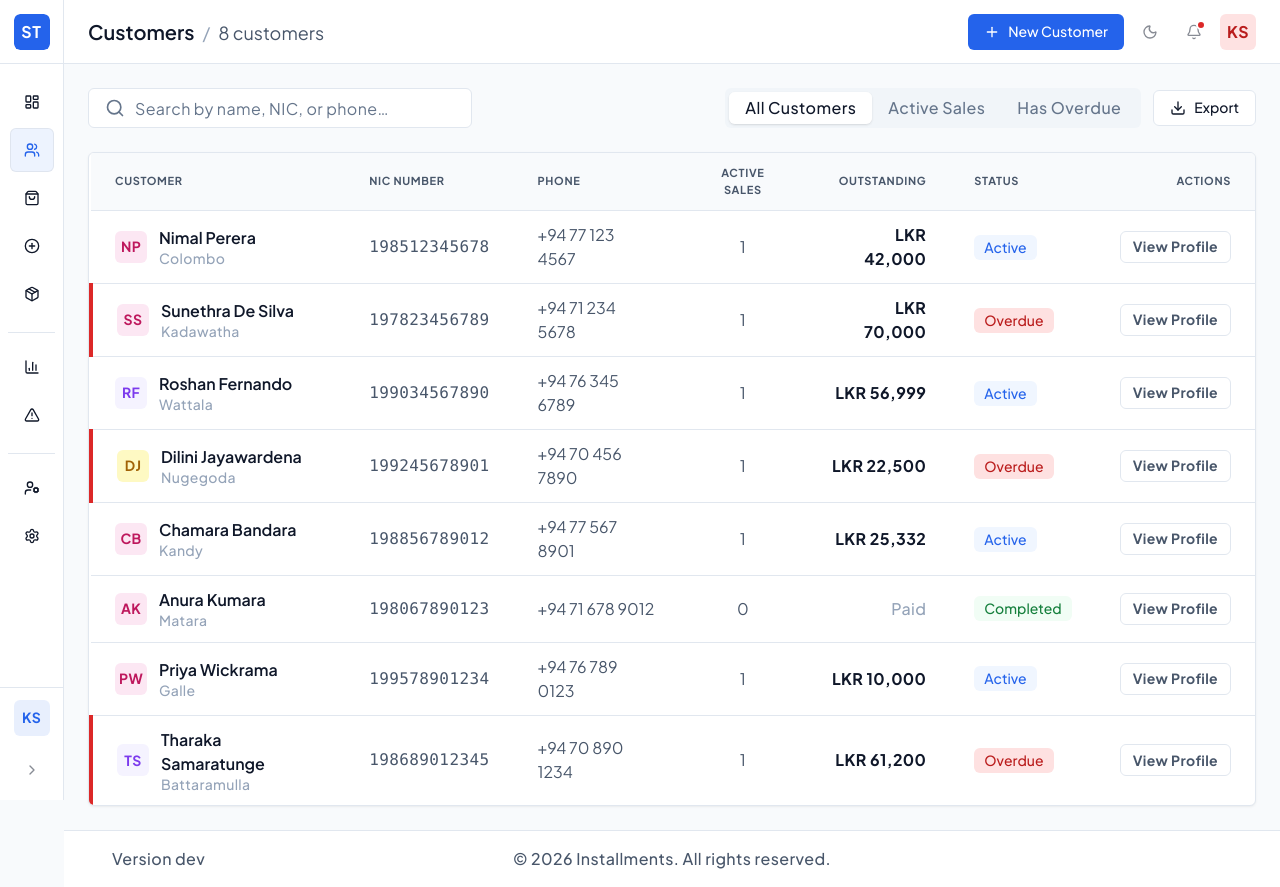
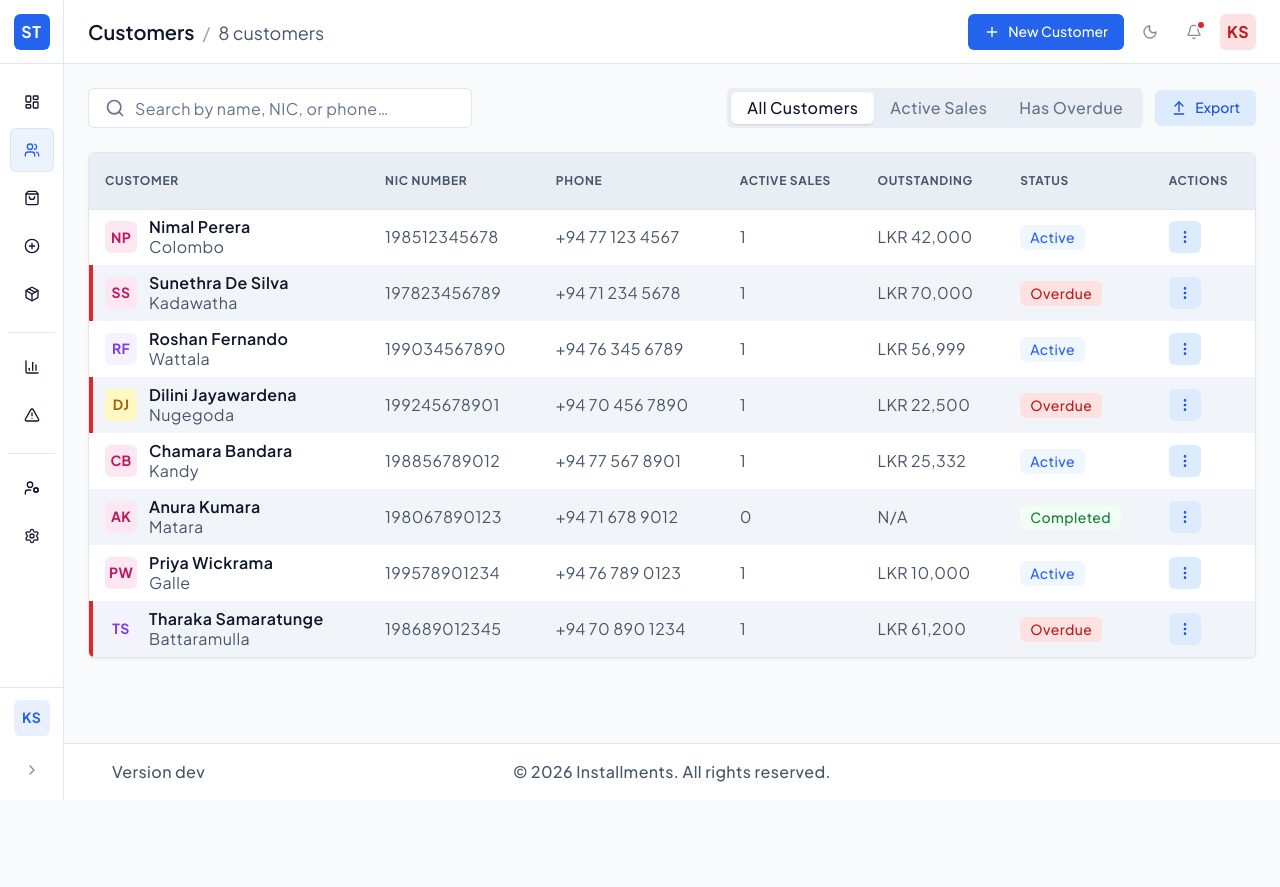
Before and after one commit to Eran2001/ledger-app-web-service, a React (Vite) app: page /customers in a window 1280 px wide. After the commit the page ends 800 px from the top, so only its background shows below. Built offline with nearby package versions, Linux system fonts and the light colour scheme; the HTML template or start-up script is replaced by a standard one.

Commit message:
enahcne the cusotmer index

```diff
--- a/src/components/icons/index.ts
+++ b/src/components/icons/index.ts
@@ -184,4 +184,5 @@ export {
   ShoppingBag,
   FlaskConical,
   UserCog,
+  ArrowUpFromLine,
 } from "lucide-react";
--- a/src/components/shared/empty-state.tsx
+++ b/src/components/shared/empty-state.tsx
@@ -21,6 +21,7 @@ export function EmptyState({
   onAction,
 }: EmptyStateProps) {
   return (
+    <div className="p-6">
       <div
         className={cn(
           "surface-card global-rounded border border-default",
@@ -83,5 +84,6 @@ export function EmptyState({
           </Button>
         )}
       </div>
+    </div>
   );
 }
--- a/src/components/ui/table.tsx
+++ b/src/components/ui/table.tsx
@@ -52,7 +52,9 @@ function Table({
     return <Card className="p-0 gap-0 overflow-hidden">{tableEl}</Card>;
   }
 
-  return tableEl;
+  return (
+    <Card className="card-base overflow-hidden p-0 gap-0">{tableEl}</Card>
+  );
 }
 
 function TableHeader({ className, ...props }: React.ComponentProps<"thead">) {
@@ -124,11 +126,14 @@ function TableHead({
 
 interface TableCellProps extends React.ComponentProps<"td"> {
   variant?: "striped" | "simple";
+  accentBar?: boolean;
 }
 
 function TableCell({
   className,
   variant = "striped",
+  accentBar = false,
+  children,
   ...props
 }: TableCellProps) {
   return (
@@ -136,12 +141,21 @@ function TableCell({
       data-slot="table-cell"
       className={cn(
         "align-middle whitespace-nowrap",
+        accentBar && "relative",
         variant === "simple" ? "h-extra-large px-4" : "h-extra-large px-4",
         "[&:has([role=checkbox])]:pr-0 *:[[role=checkbox]]:translate-y-0.5",
         className,
       )}
       {...props}
-    />
+    >
+      {accentBar && (
+        <span
+          aria-hidden
+          className="absolute left-0 top-0 bottom-0 w-1 surface-danger"
+        />
+      )}
+      {children}
+    </td>
   );
 }
 
--- a/src/index.css
+++ b/src/index.css
@@ -4041,7 +4041,7 @@
 
   /* TABS */
   .tabs-list {
-    background-color: var(--muted);
+    background-color: color-mix(in srgb, var(--border) 50%, var(--muted));
     color: var(--muted-foreground);
   }
 
--- a/src/pages/customer/index.tsx
+++ b/src/pages/customer/index.tsx
@@ -6,7 +6,21 @@ import { TopBar } from "@/components/shared/top-bar";
 import { Button } from "@/components/ui/button";
 import { SearchField } from "@/components/ui/search-field";
 import { Tabs, TabsList, TabsTrigger } from "@/components/ui/tabs";
-import { InitialsAvatar } from "@/components/shared/initials-avatar";
+import {
+  DropdownMenu,
+  DropdownMenuTrigger,
+  DropdownMenuContent,
+  DropdownMenuItem,
+} from "@/components/ui/dropdown-menu";
+import {
+  Table,
+  TableHeader,
+  TableBody,
+  TableRow,
+  TableHead,
+  TableCell,
+  TableCellMedia,
+} from "@/components/ui/table";
 import { StatusBadge } from "@/components/shared/status-badge";
 import { EmptyState } from "@/components/shared/empty-state";
 
@@ -44,7 +58,7 @@ const CustomersPage = () => {
   });
 
   return (
-    <div className="flex flex-col h-full surface-page">
+    <>
       <TopBar
         pageTitle="Customers"
         pageSubtitle={`${customers.length} customers`}
@@ -54,6 +68,17 @@ const CustomersPage = () => {
           label: "New Customer",
         }}
       />
+
+      {filtered.length === 0 ? (
+        <EmptyState
+          icon={Icon.Users}
+          title="No customers found"
+          subtitle="Try adjusting your search or filter, or add your first customer."
+          actionLabel="New Customer"
+          onAction={() => undefined}
+        />
+      ) : (
+        <>
           <div className="p-6 overflow-y-auto">
             <div className="flex flex-col md:flex-row md:items-center md:justify-between gap-3 mb-6">
               <SearchField
@@ -75,97 +100,91 @@ const CustomersPage = () => {
                     <TabsTrigger value="overdue">Has Overdue</TabsTrigger>
                   </TabsList>
                 </Tabs>
-            <Button variant="outline" className="shrink-0">
-              <Icon.Download /> Export
+                <Button variant="secondary" className="shrink-0">
+                  <Icon.ArrowUpFromLine /> Export
                 </Button>
               </div>
             </div>
 
-        {filtered.length === 0 ? (
-          <EmptyState
-            icon={Icon.Users}
-            title="No customers found"
-            subtitle="Try adjusting your search or filter, or add your first customer."
-            actionLabel="New Customer"
-            onAction={() => undefined}
-          />
-        ) : (
-          <div className="card-base overflow-hidden">
-            <div className="overflow-x-auto">
-              <table className="w-full">
-                <thead>
-                  <tr className="table-header">
-                    <th className="px-6 py-3 text-left">Customer</th>
-                    <th className="px-6 py-3 text-left">NIC Number</th>
-                    <th className="px-6 py-3 text-left">Phone</th>
-                    <th className="px-6 py-3 text-center">Active Sales</th>
-                    <th className="px-6 py-3 text-right">Outstanding</th>
-                    <th className="px-6 py-3 text-left">Status</th>
-                    <th className="px-6 py-3 text-right">Actions</th>
-                  </tr>
-                </thead>
-                <tbody>
+            <Table variant="main">
+              <TableHeader>
+                <TableRow>
+                  <TableHead>Customer</TableHead>
+                  <TableHead>NIC Number</TableHead>
+                  <TableHead>Phone</TableHead>
+                  <TableHead>Active Sales</TableHead>
+                  <TableHead>Outstanding</TableHead>
+                  <TableHead>Status</TableHead>
+                  <TableHead>Actions</TableHead>
+                </TableRow>
+              </TableHeader>
+              <TableBody>
                 {filtered.map((c) => (
-                    <tr
+                  <TableRow
                     key={c.id}
                     onClick={() =>
-                        navigate({ to: "/customers/$id", params: { id: c.id } })
-                      }
-                      className={`border-t border-default surface-hover cursor-pointer ${c.hasOverdue ? "border-l-4 border-start-danger" : ""}`}
-                    >
-                      <td className="px-6 py-3">
-                        <div className="flex items-center gap-3">
-                          <InitialsAvatar name={c.fullName} size="sm" />
-                          <div>
-                            <p className="table-title-text">{c.fullName}</p>
-                            <p className="t-caption text-faint">{c.city}</p>
-                          </div>
-                        </div>
-                      </td>
-                      <td className="px-6 py-3 font-mono t-meta text-soft">
-                        {c.nic}
-                      </td>
-                      <td className="px-6 py-3 table-text">{c.phone}</td>
-                      <td className="px-6 py-3 text-center table-text">
-                        {c.activeSalesCount}
-                      </td>
-                      <td className="px-6 py-3 text-right">
-                        {c.outstanding > 0 ? (
-                          <span className="t-meta-bold text-main fw-semibold">
-                            {formatCurrency(c.outstanding)}
-                          </span>
-                        ) : (
-                          <span className="t-meta text-faint">Paid</span>
-                        )}
-                      </td>
-                      <td className="px-6 py-3">
-                        <StatusBadge status={c.status} />
-                      </td>
-                      <td className="px-6 py-3 text-right">
-                        <Button
-                          variant="outline"
-                          size="sm"
-                          onClick={(e) => {
-                            e.stopPropagation();
                       navigate({
                         to: "/customers/$id",
                         params: { id: c.id },
-                            });
-                          }}
-                          className="t-caption-bold control-rounded border-default text-soft bg-transparent"
+                      })
+                    }
                   >
-                          View Profile
+                    <TableCell accentBar={c.hasOverdue}>
+                      <TableCellMedia
+                        name={c.fullName}
+                        title={c.fullName}
+                        subtitle={c.city}
+                      />
+                    </TableCell>
+                    <TableCell>{c.nic}</TableCell>
+                    <TableCell>{c.phone}</TableCell>
+                    <TableCell>{c.activeSalesCount}</TableCell>
+                    <TableCell>
+                      {c.outstanding > 0 ? (
+                        <span>{formatCurrency(c.outstanding)}</span>
+                      ) : (
+                        <span>N/A</span>
+                      )}
+                    </TableCell>
+                    <TableCell>
+                      <StatusBadge status={c.status} />
+                    </TableCell>
+                    <TableCell>
+                      <DropdownMenu>
+                        <DropdownMenuTrigger asChild>
+                          <Button
+                            variant="secondary"
+                            size="icon-sm"
+                            onClick={(e) => e.stopPropagation()}
+                          >
+                            <Icon.MoreVertical />
                           </Button>
-                      </td>
-                    </tr>
+                        </DropdownMenuTrigger>
+                        <DropdownMenuContent
+                          align="end"
+                          onClick={(e) => e.stopPropagation()}
+                        >
+                          <DropdownMenuItem
+                            onClick={() =>
+                              navigate({
+                                to: "/customers/$id",
+                                params: { id: c.id },
+                              })
+                            }
+                          >
+                            <Icon.Eye /> View
+                          </DropdownMenuItem>
+                        </DropdownMenuContent>
+                      </DropdownMenu>
+                    </TableCell>
+                  </TableRow>
                 ))}
-                </tbody>
-              </table>
+              </TableBody>
+            </Table>
           </div>
-          </div>
+        </>
       )}
-      </div>
-    </div>
+    </>
   );
 };
 
```
Lines whose indentation alone changed are shown as unchanged.
